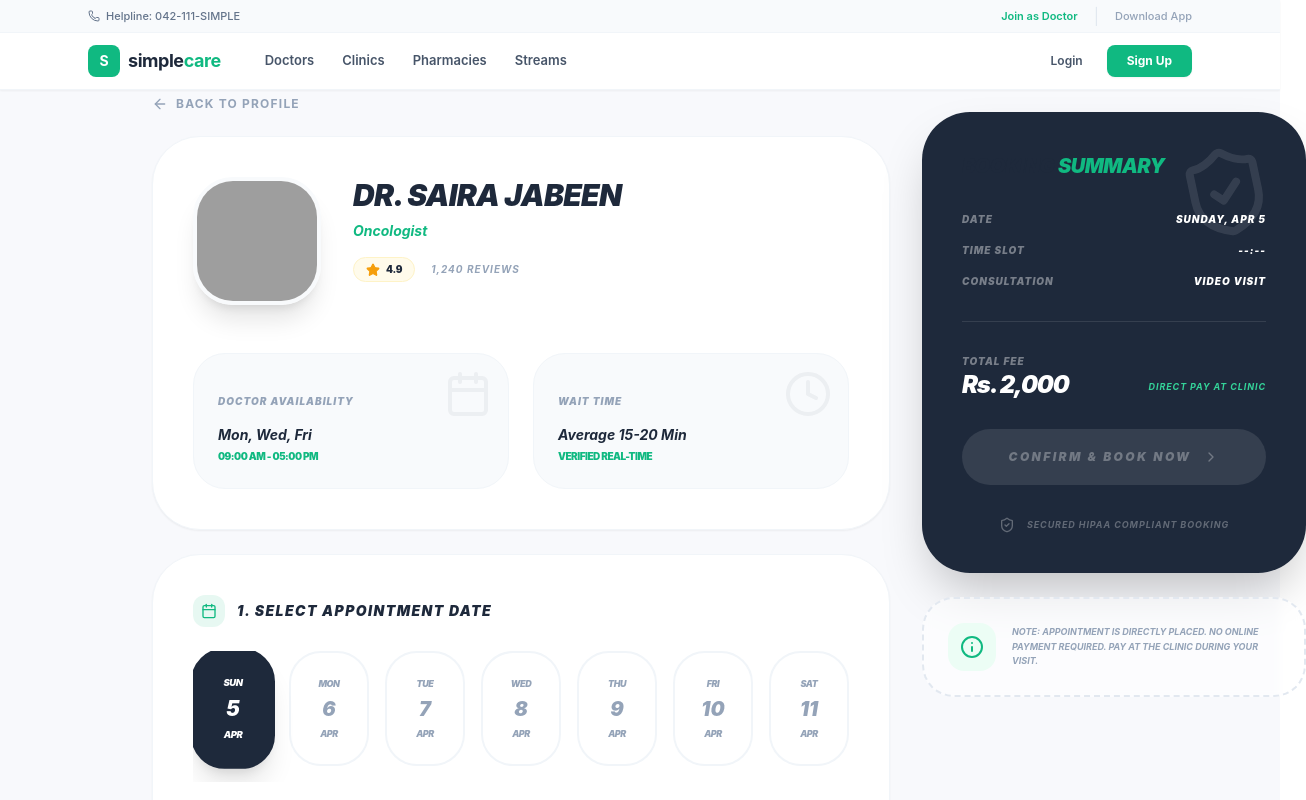
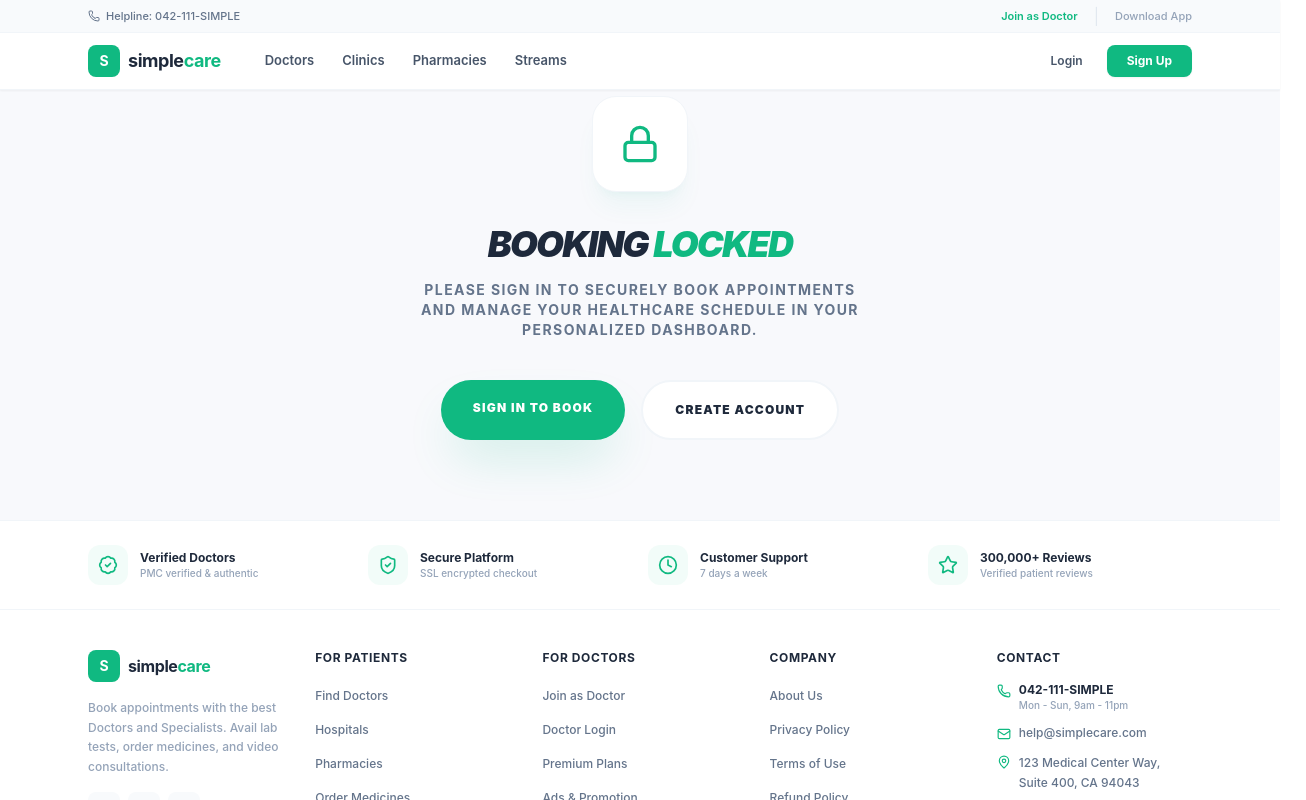
Before and after one commit to badarsalar/Simple, a React (Vite) app: page /book/1 in a window 1280 px wide. Shown: the top 800 px of the page, 1306 px wide, since content can reach past the window. Built offline with nearby package versions, Linux system fonts and the light colour scheme; grey boxes are pictures that could not be loaded.

Commit message:
Your commit message

```diff
--- a/src/pages/BookAppointment.jsx
+++ b/src/pages/BookAppointment.jsx
@@ -11,16 +11,19 @@
   Video,
   MapPin,
   Stethoscope,
-  Info
+  Info,
+  Lock
 } from 'lucide-react';
 import Navbar from '../components/Navbar';
 import Footer from '../components/Footer';
 import { useDashboard } from '../context/DashboardContext';
+import { useAuth } from '../context/AuthContext';
 
 const BookAppointment = () => {
   const { id } = useParams();
   const navigate = useNavigate();
   const { addAppointment } = useDashboard();
+  const { user } = useAuth();
 
   const [selectedDate, setSelectedDate] = useState(0);
   const [selectedSlot, setSelectedSlot] = useState(null);
@@ -69,6 +72,42 @@
       navigate('/dashboard/appointments');
     }, 1500);
   };
+
+  if (!user) {
+    return (
+      <div className="min-h-screen bg-[#f8f9fc] flex flex-col">
+        <Navbar />
+        <div className="flex-1 flex items-center justify-center pt-24 pb-20">
+          <div className="max-w-lg mx-auto px-6 text-center">
+            <div className="w-24 h-24 bg-white rounded-3xl flex items-center justify-center mx-auto mb-8 shadow-xl shadow-primary/5 border border-slate-100">
+              <Lock className="w-10 h-10 text-primary" />
+            </div>
+            <h2 className="text-3xl sm:text-4xl font-black italic uppercase tracking-tighter text-dark mb-4">
+              Booking <span className="text-primary tracking-tighter italic">Locked</span>
+            </h2>
+            <p className="text-slate-500 font-bold mb-10 text-xs sm:text-sm uppercase tracking-widest leading-relaxed">
+              Please sign in to securely book appointments and manage your healthcare schedule in your personalized dashboard.
+            </p>
+            <div className="flex flex-col sm:flex-row gap-4 justify-center">
+              <Link
+                to="/login"
+                className="px-8 py-5 bg-primary text-white rounded-[2rem] font-black uppercase text-xs tracking-widest hover:bg-dark transition-all shadow-2xl shadow-primary/20 active:scale-95"
+              >
+                Sign In to Book
+              </Link>
+              <Link
+                to="/signup"
+                className="px-8 py-5 bg-white text-dark rounded-[2rem] font-black uppercase text-xs tracking-widest border-2 border-slate-100 hover:border-slate-200 hover:bg-slate-50 transition-all active:scale-95"
+              >
+                Create Account
+              </Link>
+            </div>
+          </div>
+        </div>
+        <Footer />
+      </div>
+    );
+  }
 
   return (
     <div className="min-h-screen bg-[#f8f9fc] selection:bg-primary/10">
--- a/src/pages/Checkout.jsx
+++ b/src/pages/Checkout.jsx
@@ -123,6 +123,42 @@
       setIsProcessing(false);
     }, 2000);
   };
+
+  if (!user) {
+    return (
+      <div className="min-h-screen bg-slate-50 flex flex-col">
+        <Navbar />
+        <div className="flex-1 flex items-center justify-center pt-24 pb-20">
+          <div className="max-w-lg mx-auto px-6 text-center">
+            <div className="w-24 h-24 bg-white rounded-3xl flex items-center justify-center mx-auto mb-8 shadow-xl shadow-primary/5 border border-slate-100">
+              <Lock className="w-10 h-10 text-primary" />
+            </div>
+            <h2 className="text-3xl sm:text-4xl font-black italic uppercase tracking-tighter text-dark mb-4">
+              Checkout <span className="text-primary tracking-tighter italic">Locked</span>
+            </h2>
+            <p className="text-slate-500 font-bold mb-10 text-xs sm:text-sm uppercase tracking-widest leading-relaxed">
+              Please sign in or create an account to securely complete your order and track its delivery status.
+            </p>
+            <div className="flex flex-col sm:flex-row gap-4 justify-center">
+              <Link
+                to="/login"
+                className="px-8 py-5 bg-dark text-white rounded-[2rem] font-black uppercase text-xs tracking-widest hover:bg-primary transition-all shadow-2xl shadow-dark/20 active:scale-95 flex items-center justify-center gap-2"
+              >
+                Sign In to Checkout <ArrowRight className="w-4 h-4" />
+              </Link>
+              <Link
+                to="/signup"
+                className="px-8 py-5 bg-white text-dark rounded-[2rem] font-black uppercase text-xs tracking-widest border-2 border-slate-100 hover:border-slate-200 hover:bg-slate-50 transition-all active:scale-95"
+              >
+                Create Account
+              </Link>
+            </div>
+          </div>
+        </div>
+        <Footer />
+      </div>
+    );
+  }
 
   if (cart.length === 0 && !orderPlaced) {
     return (
```
